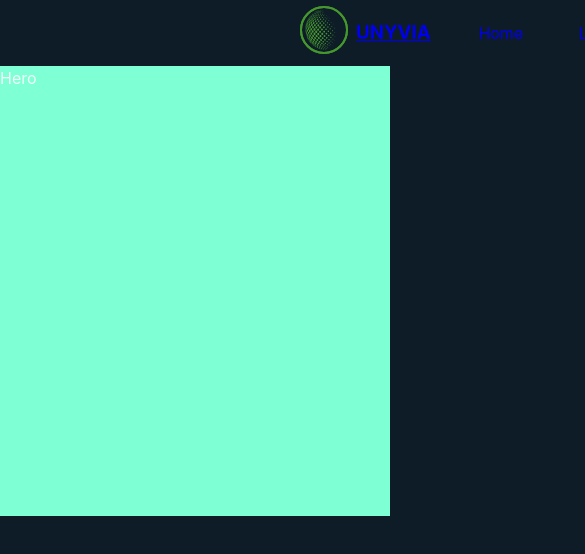
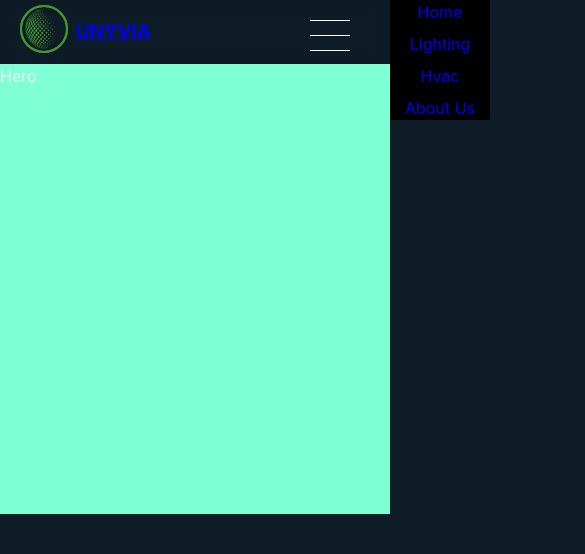
Before and after one commit to SpenyT/unyvia-website, a React (Vite) app: page / in a window 390 px wide. Shown: the top 554 px of the page, 585 px wide, since content can reach past the window. Built offline with nearby package versions, Linux system fonts and the light colour scheme.

Commit message:
Added responsive hamburger button

```diff
--- a/package.json
+++ b/package.json
@@ -12,8 +12,7 @@
   "dependencies": {
     "react": "^19.0.0",
     "react-dom": "^19.0.0",
-    "react-router-dom": "^7.1.5",
-    "vite-plugin-svgr": "^4.3.0"
+    "react-router-dom": "^7.1.5"
   },
   "devDependencies": {
     "@eslint/js": "^9.19.0",
@@ -26,6 +25,7 @@
     "globals": "^15.14.0",
     "typescript": "~5.7.2",
     "typescript-eslint": "^8.22.0",
-    "vite": "^6.1.0"
+    "vite": "^6.1.0",
+    "vite-plugin-svgr": "^4.3.0"
   }
 }
--- a/src/components/Navbar.tsx
+++ b/src/components/Navbar.tsx
@@ -19,16 +19,32 @@ export default function Navbar() {
 
     return (
         <header className="navbar">
+        <input type="checkbox" className="check" id="checked"/>
+        <label className="menu-btn" htmlFor="checked">
+            <span className="bar top"></span>
+            <span className="bar middle"></span>
+            <span className="bar bottom"></span>
+            <span className="menu-btn__text"></span>
+        </label>
+        <label className="close-menu" htmlFor="checked"></label>
             <nav className="navbar-container">
-                <Link to="/">
-                    <LogoName />
-                </Link>
+                <div className='logo'>
+                    <Link to="/">
+                        <LogoName />
+                    </Link>
+                </div>
+
                 <div className="navbar-buttons">
                     <Link to="/"><button className="navbar-button">Home</button></Link>
                     <Link to="/lighting"><button className="navbar-button">Lighting</button></Link>
                     <Link to="/hvac"><button className="navbar-button">Hvac</button></Link>
                     <Link to="/about-us"><button className="navbar-button">About Us</button></Link>
                 </div>
+
+
+
+
+
             </nav>
         </header>
     );
--- a/src/styles/componentStyles/navbar.css
+++ b/src/styles/componentStyles/navbar.css
@@ -2,22 +2,37 @@
     position: sticky;
     inset-block-start: 0;
     z-index: 2;
+
+
+
+}
+.check{
+    display: none;
+
 }
 
 .navbar-container {
     display: flex;
-    flex-direction: row;
+    min-height: 4em;
     height: 100%;
+    width: 100%;
     align-items: center;
-    margin: 0 280px;
+    justify-content: center;
+    margin:auto;
+    position: relative;
+
     backdrop-filter: blur(8px);
+
+
 }
+
 
 .navbar-buttons {
     display: flex;
     flex-direction: row;
-    justify-content: space-between;
+    justify-content: space-evenly;
     gap: 8px;
+
 }
 
 .navbar-button {
@@ -27,6 +42,7 @@
     padding: 0 12px;
     justify-content: center;
     text-align: center;
+
 }
 
 .test-img-placeholder {
@@ -34,3 +50,89 @@
     width: 30px;
     background-color: aqua;
 }
+
+.logo{
+
+    left: 0;
+    position: absolute;
+}
+
+
+.menu-btn{
+    display: none;
+
+}
+.close-menu{
+    display: none;
+}
+
+
+@media screen and (max-width: 600px) {
+
+    .navbar-buttons{
+        display: flex;
+        position: absolute;
+        flex-direction: column;
+
+        background-color: black;
+        align-items: center;
+
+
+        top: 0;right: 0;
+        transform: translateX(100%);
+        /* transform: perspective(500px) rotateY(-90deg); */
+        /* display: none; */
+
+    }
+    .check:checked ~ .navbar-buttons{
+
+        transform: translateX(0);
+    }
+
+
+    .menu-btn {
+        position: fixed;
+        display: block;
+        top: 20px;
+        right: 40px;
+
+        width: 40px;
+        height: 40px;
+        font-size: 10px;
+        text-align: center;
+        cursor: pointer;
+        z-index: 3;
+    }
+
+    .bar {
+        position: absolute;
+        top: 0;
+        left: 0;
+        display: block;
+        width: 40px;
+        height: 1px;
+        background: #fff;
+        -webkit-transition: all .5s;
+        transition: all .5s;
+        -webkit-transform-origin: left top;
+        -ms-transform-origin: left top;
+        transform-origin: left top;
+    }
+
+    .bar.middle {
+        top: 15px;
+        opacity: 1;
+    }
+
+    .bar.bottom {
+        top: 30px;
+        -webkit-transform-origin: left bottom;
+        -ms-transform-origin: left bottom;
+        transform-origin: left bottom;
+    }
+
+
+
+
+
+}
--- a/src/styles/index.css
+++ b/src/styles/index.css
@@ -27,7 +27,7 @@
 
 body {
     margin: 0;
-    min-block-size: 100vh;
+
     background-color: var(--color-grey-green-050);
     color: var(--color-brand-dark);
     font-size: var(--font-size-step-0);
```
Also changed, not shown: 1 other file (tests, documents, lock files or other folders).
